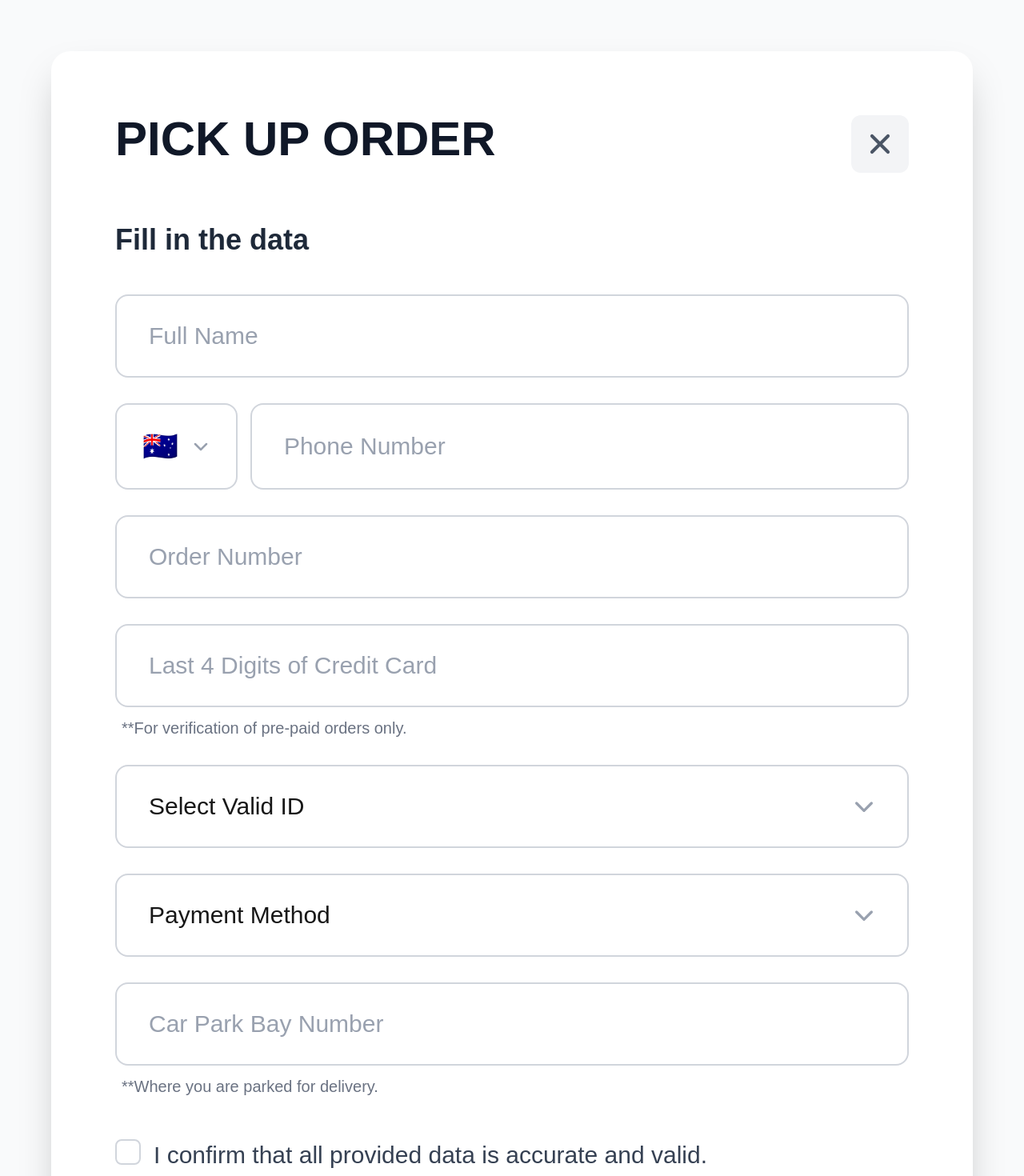
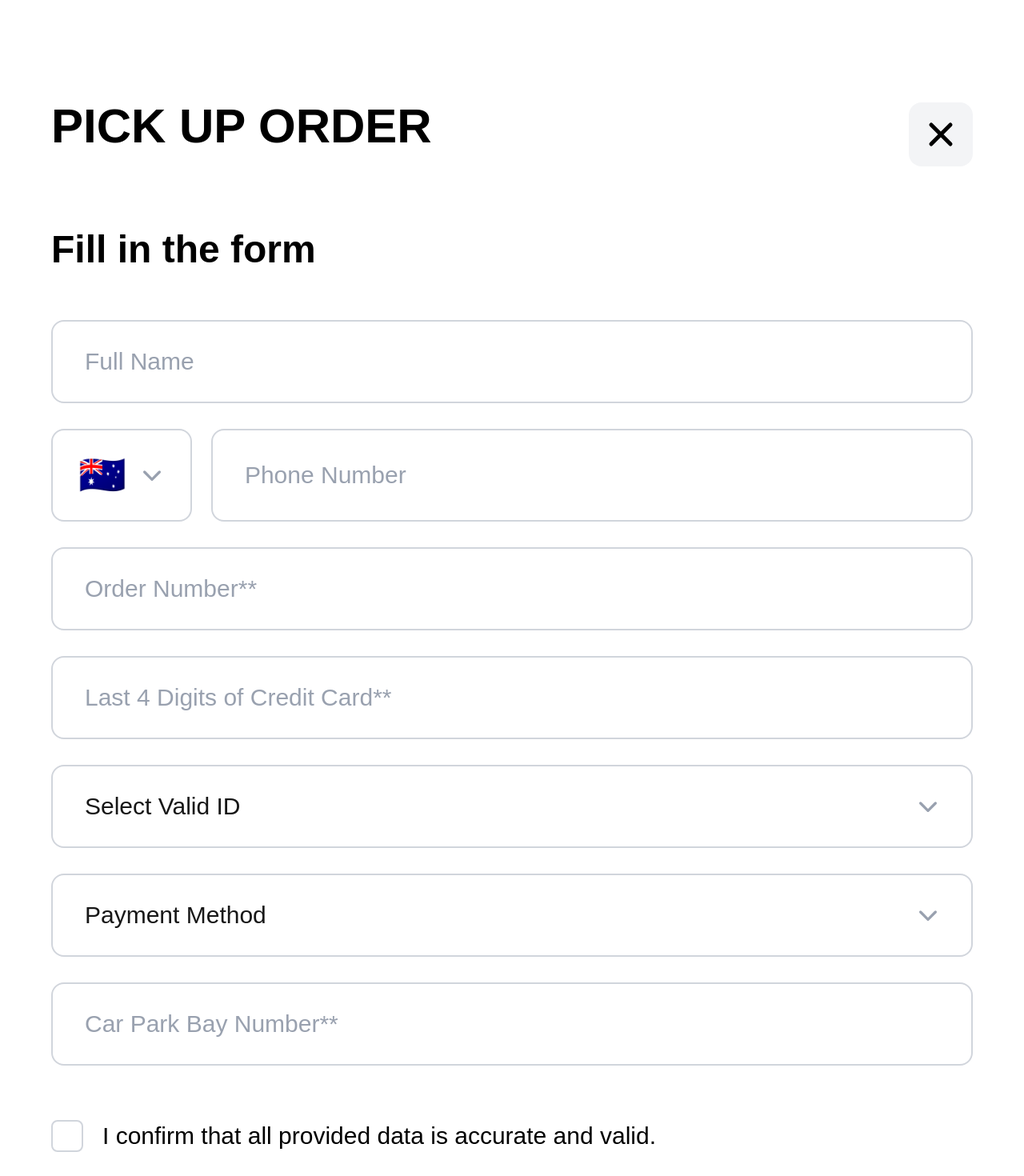
Before and after one commit to tonfxs/mills-cckiosk, a Next.js app: page /pick-up-order in a window 1280 px wide. Shown: the top 1470 px of the page at 80% size. Built offline with nearby package versions, Linux system fonts and the light colour scheme.

Commit message:
pickup orders frontend

```diff
--- a/app/layout.tsx
+++ b/app/layout.tsx
@@ -28,10 +28,11 @@ export default function RootLayout({
       <body
         className={`${geistSans.variable} ${geistMono.variable} antialiased`}
       >
+         {/* 👇 Always mounted globally, but hidden until triggered */}
+        <FloatingDoxy doxyUrl="https://doxy.me/testmills" />
         {children}
 
-        {/* 👇 Always mounted globally, but hidden until triggered */}
-        <FloatingDoxy doxyUrl="https://doxy.me/testmills" />
+
       </body>
     </html>
   );
--- a/app/pick-up-order/page.tsx
+++ b/app/pick-up-order/page.tsx
@@ -1,28 +1,8 @@
-/**
- * To run this component, ensure you have Tailwind CSS loaded in your environment.
- */
 "use client";
-import { useState, useMemo } from 'react';
-
-// 1. Define the interfaces and types for strong typing
-interface FormData {
-  fullName: string;
-  phone: string;
-  orderNumber: string;
-  creditCard: string;
-  validId: string;
-  paymentMethod: string;
-  carParkBay: string;
-  confirmed: boolean;
-}
-
-type FormKey = keyof FormData;
-// Partial<Record<...>> ensures keys match FormData keys, and values are strings (for errors) or booleans (for touched)
-type FormErrors = Partial<Record<FormKey, string>>;
-type FormTouched = Partial<Record<FormKey, boolean>>;
+import { useState } from 'react';
 
 export default function PickUpOrderForm() {
-  const initialFormData: FormData = {
+  const [formData, setFormData] = useState({
     fullName: '',
     phone: '',
     orderNumber: '',
@@ -30,63 +10,49 @@ export default function PickUpOrderForm() {
     validId: '',
     paymentMethod: '',
     carParkBay: '',
-    confirmed: false,
-  };
+    confirmed: false
+  });
 
-  // 2. Explicitly type the state variables
-  const [formData, setFormData] = useState<FormData>(initialFormData);
-  const [errors, setErrors] = useState<FormErrors>({});
-  const [touched, setTouched] = useState<FormTouched>({});
-  const [submitMessage, setSubmitMessage] = useState<{ type: 'success' | 'error', text: string } | null>(null);
+  const [errors, setErrors] = useState({});
+  const [touched, setTouched] = useState({});
 
-  // Custom hook replacement for alert()
-  const displayMessage = (type: 'success' | 'error', text: string) => {
-    setSubmitMessage({ type, text });
-    setTimeout(() => setSubmitMessage(null), 4000); // Clear after 4 seconds
-  }
-
-  // Helper to validate a specific field
-  const validateField = (name: FormKey, value: FormData[FormKey]): string => {
-    // Note: We cast value to string for most cases, but handle boolean (confirmed) explicitly
-    const stringValue = String(value);
-
+  const validateField = (name: string, value: string) => {
     switch (name) {
       case 'fullName':
-        if (!stringValue.trim()) return 'Full name is required';
-        if (stringValue.trim().length < 2) return 'Name must be at least 2 characters';
-        if (!/^[a-zA-Z\s]+$/.test(stringValue)) return 'Name can only contain letters';
+        if (!value.trim()) return 'Full name is required';
+        if (value.trim().length < 2) return 'Name must be at least 2 characters';
+        if (!/^[a-zA-Z\s]+$/.test(value)) return 'Name can only contain letters';
         return '';
 
       case 'phone':
-        if (!stringValue.trim()) return 'Phone number is required';
-        if (!/^\d{8,15}$/.test(stringValue.replace(/\s/g, ''))) return 'Please enter a valid phone number (8-15 digits)';
+        if (!value.trim()) return 'Phone number is required';
+        if (!/^\d{8,15}$/.test(value.replace(/\s/g, ''))) return 'Please enter a valid phone number';
         return '';
 
       case 'orderNumber':
-        if (!stringValue.trim()) return 'Order number is required';
-        if (stringValue.trim().length < 3) return 'Order number must be at least 3 characters';
+        if (!value.trim()) return 'Order number is required';
+        if (value.trim().length < 3) return 'Order number must be at least 3 characters';
         return '';
 
       case 'creditCard':
-        if (!stringValue.trim()) return 'Last 4 digits are required';
-        if (!/^\d{4}$/.test(stringValue)) return 'Must be exactly 4 digits';
+        if (!value.trim()) return 'Last 4 digits are required';
+        if (!/^\d{4}$/.test(value)) return 'Must be exactly 4 digits';
         return '';
 
       case 'validId':
-        if (!stringValue) return 'Please select a valid ID type';
+        if (!value) return 'Please select a valid ID type';
         return '';
 
       case 'paymentMethod':
-        if (!stringValue) return 'Please select a payment method';
+        if (!value) return 'Please select a payment method';
         return '';
 
       case 'carParkBay':
-        if (!stringValue.trim()) return 'Car park bay number is required';
+        if (!value.trim()) return 'Car park bay number is required';
         return '';
 
       case 'confirmed':
-        // Handle boolean type specifically
-        if (typeof value === 'boolean' && !value) return 'You must confirm the data is accurate';
+        if (!value) return 'You must confirm the data is accurate';
         return '';
 
       default:
@@ -94,77 +60,66 @@ export default function PickUpOrderForm() {
     }
   };
 
-  // Calculate if the form is generally valid
-  const isFormValid = useMemo(() => {
-    return Object.values(errors).every(error => !error) &&
-           Object.keys(touched).length === Object.keys(formData).length; // Check if all are touched
-  }, [errors, touched, formData]);
-
-  const handleBlur = (e: React.FocusEvent<HTMLInputElement | HTMLSelectElement>) => {
-    // 3. Cast the dynamic key access
-    const name = e.target.name as FormKey;
+  const handleBlur = (e: { target: { name: any; }; }) => {
+    const { name } = e.target;
     setTouched(prev => ({ ...prev, [name]: true }));
 
-    const value = formData[name];
-    const error = validateField(name, value);
+    const error = validateField(name, formData[name]);
     setErrors(prev => ({ ...prev, [name]: error }));
   };
 
-  const handleChange = (e: React.ChangeEvent<HTMLInputElement | HTMLSelectElement>) => {
+  const handleChange = (e: { target: { name: any; value: any; type: any; checked: any; }; }) => {
     const { name, value, type, checked } = e.target;
-    // 3. Cast the dynamic key access
-    const fieldName = name as FormKey;
-
-    const newValue: FormData[FormKey] = type === 'checkbox' ? checked : value;
+    const newValue = type === 'checkbox' ? checked : value;
 
     setFormData(prev => ({
       ...prev,
-      [fieldName]: newValue,
-    } as FormData)); // Assert type safety on setFormData
+      [name]: newValue
+    }));
 
-    // Validate if the field has been touched
-    if (touched[fieldName]) {
-      const error = validateField(fieldName, newValue);
-      setErrors(prev => ({ ...prev, [fieldName]: error }));
+    // Clear error when user starts typing
+    if (touched[name]) {
+      const error = validateField(name, newValue);
+      setErrors(prev => ({ ...prev, [name]: error }));
     }
   };
 
-  const handleSubmit = (e: React.MouseEvent<HTMLButtonElement>) => {
-    e.preventDefault();
+  const handleSubmit = () => {
+    // Validate all fields
+    const newErrors = {};
+    const newTouched = {};
 
-    // Validate all fields
-    const newErrors: FormErrors = {};
-    const newTouched: FormTouched = {};
-    let hasError = false;
-
-    (Object.keys(formData) as FormKey[]).forEach((key) => {
+    Object.keys(formData).forEach(key => {
       newTouched[key] = true;
       const error = validateField(key, formData[key]);
-      if (error) {
-        newErrors[key] = error;
-        hasError = true;
-      }
+      if (error) newErrors[key] = error;
     });
 
     setTouched(newTouched);
     setErrors(newErrors);
 
     // Check if there are any errors
-    if (!hasError) {
+    if (Object.keys(newErrors).length === 0) {
       console.log('Form submitted:', formData);
-      displayMessage('success', 'Order submitted successfully! We will be right out.');
-
-      // Reset form
-      setFormData(initialFormData);
+      // Reset form after successful submission
+      setFormData({
+        fullName: '',
+        phone: '',
+        orderNumber: '',
+        creditCard: '',
+        validId: '',
+        paymentMethod: '',
+        carParkBay: '',
+        confirmed: false
+      });
       setErrors({});
       setTouched({});
-    } else {
-      displayMessage('error', 'Please correct the errors marked in red.');
+      alert('Order submitted successfully!');
     }
   };
 
-  const getInputClassName = (fieldName: FormKey) => {
-    const baseClass = "w-full px-10 py-8 border-2 rounded-2xl text-3xl placeholder-gray-400 focus:outline-none transition-all font-inter";
+  const getInputClassName = (fieldName: string) => {
+    const baseClass = "w-full px-10 py-8 border-2 rounded-2xl text-3xl placeholder-gray-400 focus:outline-none transition-all";
     const hasError = touched[fieldName] && errors[fieldName];
 
     if (hasError) {
@@ -174,45 +129,21 @@ export default function PickUpOrderForm() {
   };
 
   return (
-    <div className="min-h-screen bg-gray-50 flex items-start justify-center p-8 sm:p-12 md:p-16 font-inter">
-      {/* Success/Error Message Box (Replaces alert) */}
-      {submitMessage && (
-        <div
-          className={`fixed top-4 right-4 p-6 rounded-xl shadow-2xl z-50 text-white text-3xl transition-all duration-300 transform ${
-            submitMessage.type === 'success' ? 'bg-green-500' : 'bg-red-500'
-          }`}
-          style={{ minWidth: '300px' }}
-        >
-          <div className="flex items-center gap-4">
-            {submitMessage.type === 'success' ? (
-              <svg className="w-8 h-8" fill="none" stroke="currentColor" viewBox="0 0 24 24" strokeWidth={2.5}>
-                <path strokeLinecap="round" strokeLinejoin="round" d="M9 12l2 2 4-4m6 2a9 9 0 11-18 0 9 9 0 0118 0z" />
-              </svg>
-            ) : (
-              <svg className="w-8 h-8" fill="none" stroke="currentColor" viewBox="0 0 24 24" strokeWidth={2.5}>
-                <path strokeLinecap="round" strokeLinejoin="round" d="M10 14l2-2m0 0l2-2m-2 2l-2-2m2 2l2 2m7-2a9 9 0 11-18 0 9 9 0 0118 0z" />
-              </svg>
-            )}
-            <span>{submitMessage.text}</span>
-          </div>
-        </div>
-      )}
-
-      <div className="bg-white w-full max-w-6xl p-8 sm:p-12 md:p-16 lg:p-20 rounded-3xl shadow-2xl">
-        {/* Header */}
-        <div className="flex justify-between items-start mb-16">
-          <h1 className="text-4xl sm:text-5xl lg:text-6xl font-extrabold text-gray-900">PICK UP ORDER</h1>
-          <a href='/' className="p-3 sm:p-4 bg-gray-100 rounded-xl hover:bg-gray-200 transition-colors flex-shrink-0">
-            <svg className="w-8 h-8 sm:w-10 sm:h-10 text-gray-600" fill="none" stroke="currentColor" viewBox="0 0 24 24" strokeWidth={2.5}>
+    <div className="min-h-screen bg-white flex items-start justify-center p-16">
+      <div className="bg-white w-full max-w-6xl pt-16">
+        {/* Close Button */}
+        <div className="flex justify-between items-start mb-20">
+          <h1 className="text-6xl font-bold text-black">PICK UP ORDER</h1>
+          <a href='/' className="p-4 bg-gray-100 rounded-2xl hover:bg-gray-200 transition-colors">
+            <svg className="w-12 h-12" fill="none" stroke="black" viewBox="0 0 24 24" strokeWidth={2.5}>
               <path strokeLinecap="round" strokeLinejoin="round" d="M6 18L18 6M6 6l12 12" />
             </svg>
           </a>
         </div>
 
-        {/* Form Section */}
-        <form onSubmit={(e) => e.preventDefault()}>
-          <h2 className="text-3xl sm:text-4xl font-bold mb-12 text-gray-800">Fill in the data</h2>
-
+        {/* Form */}
+        <div>
+          <h2 className="text-5xl font-bold mb-16 text-black">Fill in the form</h2>
           {/* Full Name */}
           <div className="mb-8">
             <input
@@ -225,20 +156,20 @@ export default function PickUpOrderForm() {
               className={getInputClassName('fullName')}
             />
             {touched.fullName && errors.fullName && (
-              <p className="text-red-600 text-xl sm:text-2xl mt-3 ml-2">{errors.fullName}</p>
+              <p className="text-red-600 text-2xl mt-3 ml-2">{errors.fullName}</p>
             )}
           </div>
 
-          {/* Phone Number */}
+          {/* Phone Number with Country Code */}
           <div className="mb-8">
-            <div className="flex gap-4">
+            <div className="flex gap-6">
               <div className="relative">
                 <button
                   type="button"
-                  className="px-6 py-8 sm:px-8 border-2 border-gray-300 rounded-2xl flex items-center gap-2 sm:gap-4 hover:bg-gray-50 flex-shrink-0"
+                  className="px-8 py-8 border-2 border-gray-300 rounded-2xl flex items-center gap-4 hover:bg-gray-50"
                 >
-                  <span className="text-3xl sm:text-4xl text-gray-800">🇦🇺</span>
-                  <svg className="w-6 h-6 text-gray-400" fill="none" stroke="currentColor" viewBox="0 0 24 24" strokeWidth={2.5}>
+                  <span className="text-5xl text-black">🇦🇺</span>
+                  <svg className="w-8 h-8 text-gray-400" fill="none" stroke="currentColor" viewBox="0 0 24 24" strokeWidth={2.5}>
                     <path strokeLinecap="round" strokeLinejoin="round" d="M19 9l-7 7-7-7" />
                   </svg>
                 </button>
@@ -254,7 +185,7 @@ export default function PickUpOrderForm() {
               />
             </div>
             {touched.phone && errors.phone && (
-              <p className="text-red-600 text-xl sm:text-2xl mt-3 ml-2">{errors.phone}</p>
+              <p className="text-red-600 text-2xl mt-3 ml-2">{errors.phone}</p>
             )}
           </div>
 
@@ -263,14 +194,14 @@ export default function PickUpOrderForm() {
             <input
               type="text"
               name="orderNumber"
-              placeholder="Order Number"
+              placeholder="Order Number**"
               value={formData.orderNumber}
               onChange={handleChange}
               onBlur={handleBlur}
               className={getInputClassName('orderNumber')}
             />
             {touched.orderNumber && errors.orderNumber && (
-              <p className="text-red-600 text-xl sm:text-2xl mt-3 ml-2">{errors.orderNumber}</p>
+              <p className="text-red-600 text-2xl mt-3 ml-2">{errors.orderNumber}</p>
             )}
           </div>
 
@@ -279,16 +210,15 @@ export default function PickUpOrderForm() {
             <input
               type="text"
               name="creditCard"
-              placeholder="Last 4 Digits of Credit Card"
-              maxLength={4}
+              placeholder="Last 4 Digits of Credit Card**"
+              maxLength="4"
               value={formData.creditCard}
               onChange={handleChange}
               onBlur={handleBlur}
               className={getInputClassName('creditCard')}
             />
-            <p className="text-gray-500 text-xl mt-3 ml-2">**For verification of pre-paid orders only.</p>
             {touched.creditCard && errors.creditCard && (
-              <p className="text-red-600 text-xl sm:text-2xl mt-3 ml-2">{errors.creditCard}</p>
+              <p className="text-red-600 text-2xl mt-3 ml-2">{errors.creditCard}</p>
             )}
           </div>
 
@@ -302,7 +232,7 @@ export default function PickUpOrderForm() {
                 onBlur={handleBlur}
                 className={getInputClassName('validId') + ' appearance-none'}
               >
-                <option value="" disabled>Select Valid ID</option>
+                <option value="">Select Valid ID</option>
                 <option value="drivers-license">Driver's License</option>
                 <option value="passport">Passport</option>
                 <option value="national-id">National ID</option>
@@ -312,7 +242,7 @@ export default function PickUpOrderForm() {
               </svg>
             </div>
             {touched.validId && errors.validId && (
-              <p className="text-red-600 text-xl sm:text-2xl mt-3 ml-2">{errors.validId}</p>
+              <p className="text-red-600 text-2xl mt-3 ml-2">{errors.validId}</p>
             )}
           </div>
 
@@ -326,7 +256,7 @@ export default function PickUpOrderForm() {
                 onBlur={handleBlur}
                 className={getInputClassName('paymentMethod') + ' appearance-none'}
               >
-                <option value="" disabled>Payment Method</option>
+                <option value="">Payment Method</option>
                 <option value="credit-card">Credit Card</option>
                 <option value="debit-card">Debit Card</option>
                 <option value="cash">Cash</option>
@@ -336,33 +266,32 @@ export default function PickUpOrderForm() {
               </svg>
             </div>
             {touched.paymentMethod && errors.paymentMethod && (
-              <p className="text-red-600 text-xl sm:text-2xl mt-3 ml-2">{errors.paymentMethod}</p>
+              <p className="text-red-600 text-2xl mt-3 ml-2">{errors.paymentMethod}</p>
             )}
           </div>
 
           {/* Car Park Bay Number */}
-          <div className="mb-12">
+          <div className="mb-16">
             <input
               type="text"
               name="carParkBay"
-              placeholder="Car Park Bay Number"
+              placeholder="Car Park Bay Number**"
               value={formData.carParkBay}
               onChange={handleChange}
               onBlur={handleBlur}
               className={getInputClassName('carParkBay')}
             />
-            <p className="text-gray-500 text-xl mt-3 ml-2">**Where you are parked for delivery.</p>
             {touched.carParkBay && errors.carParkBay && (
-              <p className="text-red-600 text-xl sm:text-2xl mt-3 ml-2">{errors.carParkBay}</p>
+              <p className="text-red-600 text-2xl mt-3 ml-2">{errors.carParkBay}</p>
             )}
           </div>
 
           {/* Confirmation Checkbox */}
           <div className="mb-12">
-            <label className="flex items-start gap-4 cursor-pointer">
-              <div className={`w-8 h-8 mt-1 border-2 rounded-lg flex items-center justify-center flex-shrink-0 transition-colors ${
-                touched.confirmed && errors.confirmed ? 'border-red-500 bg-red-50' : 'border-gray-300'
-              } ${formData.confirmed ? 'bg-blue-600 border-blue-600' : 'bg-white hover:bg-gray-50'}`}>
+            <label className="flex items-start gap-6 cursor-pointer">
+              <div className={`w-10 h-10 mt-1 border-2 rounded-lg flex items-center justify-center flex-shrink-0 ${
+                touched.confirmed && errors.confirmed ? 'border-red-500' : 'border-gray-300'
+              }`}>
                 <input
                   type="checkbox"
                   name="confirmed"
@@ -372,29 +301,28 @@ export default function PickUpOrderForm() {
                   className="opacity-0 absolute"
                 />
                 {formData.confirmed && (
-                  <svg className="w-6 h-6 text-white" fill="currentColor" viewBox="0 0 20 20">
+                  <svg className="w-7 h-7 text-blue-600" fill="currentColor" viewBox="0 0 20 20">
                     <path fillRule="evenodd" d="M16.707 5.293a1 1 0 010 1.414l-8 8a1 1 0 01-1.414 0l-4-4a1 1 0 011.414-1.414L8 12.586l7.293-7.293a1 1 0 011.414 0z" clipRule="evenodd" />
                   </svg>
                 )}
               </div>
-              <span className="text-2xl sm:text-3xl leading-relaxed text-gray-700">
+              <span className="text-3xl leading-relaxed text-black">
                 I confirm that all provided data is accurate and valid.
               </span>
             </label>
             {touched.confirmed && errors.confirmed && (
-              <p className="text-red-600 text-xl sm:text-2xl mt-3 ml-12">{errors.confirmed}</p>
+              <p className="text-red-600 text-2xl mt-3 ml-14">{errors.confirmed}</p>
             )}
           </div>
 
           {/* Submit Button */}
           <button
             onClick={handleSubmit}
-            type="submit"
-            className="w-full bg-blue-600 hover:bg-blue-700 text-white font-bold text-3xl sm:text-4xl py-6 rounded-2xl transition-all duration-200 shadow-lg hover:shadow-xl active:scale-[0.99]"
+            className="w-full bg-blue-600 hover:bg-blue-700 text-white font-bold text-4xl py-10 rounded-2xl transition-colors shadow-lg active:scale-98"
           >
-            SUBMIT ORDER FOR PICK UP
+            SUBMIT
           </button>
-        </form>
+        </div>
       </div>
     </div>
   );
```
